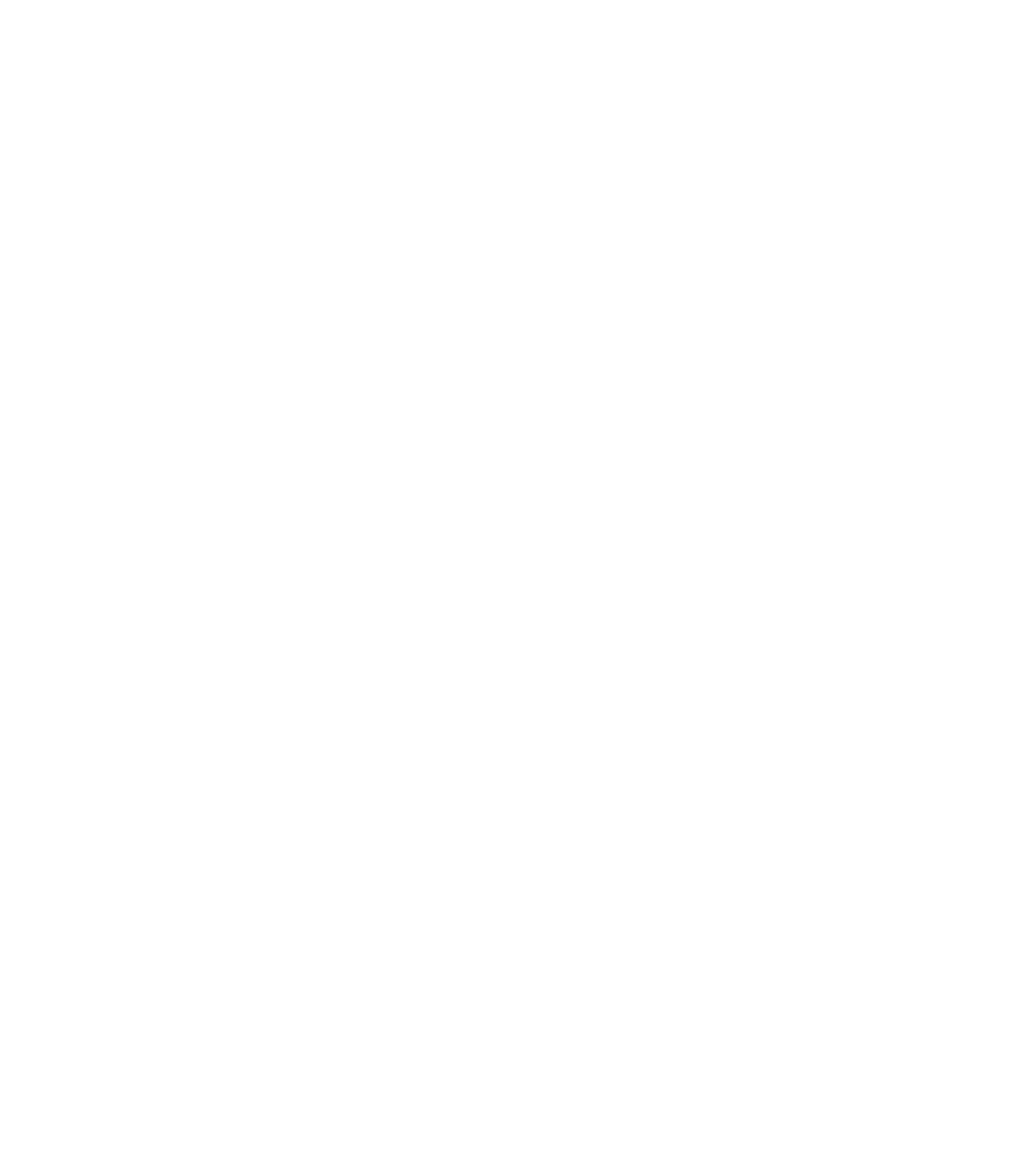
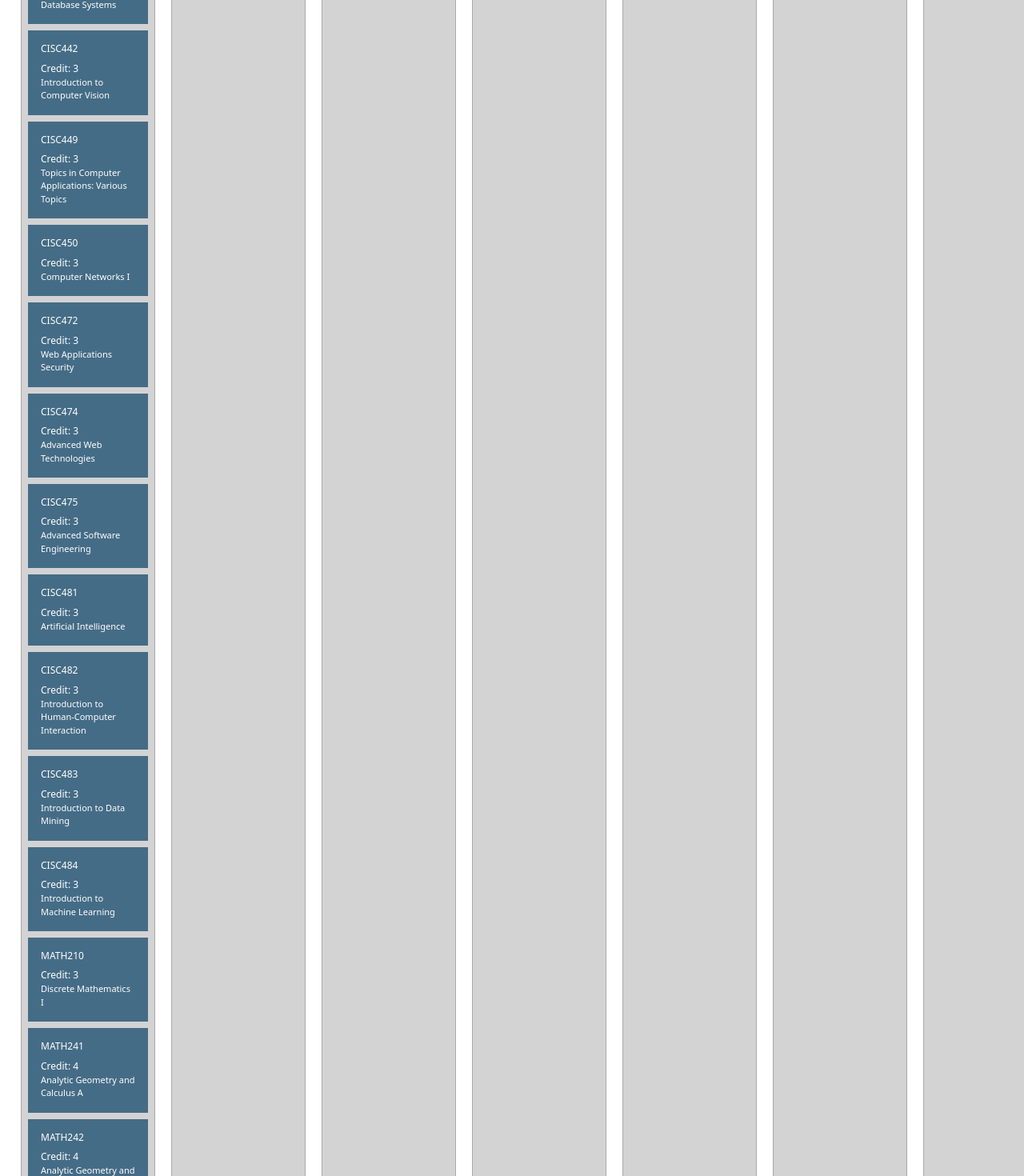
Before and after one commit to UD-CISC275-F21/ud-cis-scheduler-team-02, a React (Create React App) app: page /scheduler in a window 1280 px wide. Shown: the part 2319-3789 px from the top of the page at 80% size. Before the commit the page ends 2269 px from the top, so only its background shows below. Built offline with nearby package versions, Linux system fonts and the light colour scheme.

Commit message:
update course

```diff
--- a/src/App.tsx
+++ b/src/App.tsx
@@ -24,6 +24,7 @@
     { CourseName: "CISC220", Credit: 3, Description: "Data Structures" },
     { CourseName: "CISC260", Credit: 3, Description: "Machine Organization and Assembly Language" },
     { CourseName: "CISC275", Credit: 3, Description: "Introduction to Software Engineering" },
+    { CourseName: "CISC303", Credit: 3, Description: "Automata Theory" },
     { CourseName: "CISC304", Credit: 3, Description: "Logic for Programming" },
     { CourseName: "CISC320", Credit: 3, Description: "Introduction to Algorithms" },
     { CourseName: "CISC355", Credit: 3, Description: "Computers, Ethics and Society" },
@@ -31,8 +32,33 @@
     { CourseName: "CISC372", Credit: 3, Description: "Parallel Computing" },
     { CourseName: "CISC404", Credit: 3, Description: "Logic in Computer Science" },
     { CourseName: "CISC410", Credit: 3, Description: "Computational Mathematics I" },
+    { CourseName: "CISC436", Credit: 3, Description: "Computational Biology & Bioinformatics" },
     { CourseName: "CISC437", Credit: 3, Description: "Database Systems" },
     { CourseName: "CISC442", Credit: 3, Description: "Introduction to Computer Vision" },
+    { CourseName: "CISC449", Credit: 3, Description: "Topics in Computer Applications: Various Topics" },
+    { CourseName: "CISC450", Credit: 3, Description: "Computer Networks I" },
+    { CourseName: "CISC472", Credit: 3, Description: "Web Applications Security" },
+    { CourseName: "CISC474", Credit: 3, Description: "Advanced Web Technologies" },
+    { CourseName: "CISC475", Credit: 3, Description: "Advanced Software Engineering" },
+    { CourseName: "CISC481", Credit: 3, Description: "Artificial Intelligence" },
+    { CourseName: "CISC482", Credit: 3, Description: "Introduction to Human-Computer Interaction" },
+    { CourseName: "CISC483", Credit: 3, Description: "Introduction to Data Mining" },
+    { CourseName: "CISC484", Credit: 3, Description: "Introduction to Machine Learning" },
+    { CourseName: "MATH210", Credit: 3, Description: "Discrete Mathematics I"},
+    { CourseName: "MATH241", Credit: 4, Description: "Analytic Geometry and Calculus A"},
+    { CourseName: "MATH242", Credit: 4, Description: "Analytic Geometry and Calculus B"},
+    { CourseName: "MATH243", Credit: 4, Description: "Analytic Geometry and Calculus C"},
+    { CourseName: "ENGL110", Credit: 3, Description: "Seminar in Composition"},
+    { CourseName: "MATH205", Credit: 4, Description: "Statistical Methods"},
+    { CourseName: "MATH350", Credit: 3, Description: "Probability Theory and Simulation Methods"},
+    { CourseName: "CISC498", Credit: 3, Description: "Computer Science Senior Design Project I"},
+    { CourseName: "CISC499", Credit: 3, Description: "Computer Science Senior Design Project II"},
+    { CourseName: "PHYS207", Credit: 3, Description: "Fundamentals of Physics I"},
+    { CourseName: "PHYS208", Credit: 3, Description: "Fundamentals of Physics II"},
+    { CourseName: "CHEM103", Credit: 3, Description: "General Chemistry"},
+    { CourseName: "CHEM104", Credit: 3, Description: "General Chemistry "},
+    { CourseName: "BISC207", Credit: 4, Description: "Introductory Biology I"},
+    { CourseName: "BISC208", Credit: 4, Description: "Introductory Biology II"}
 ];
 
 function App(): JSX.Element {
```
